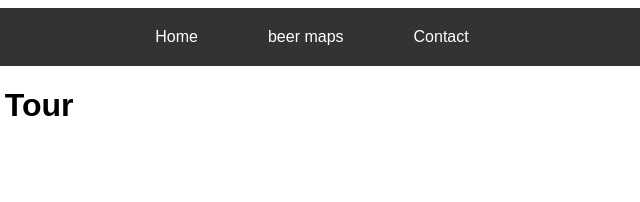
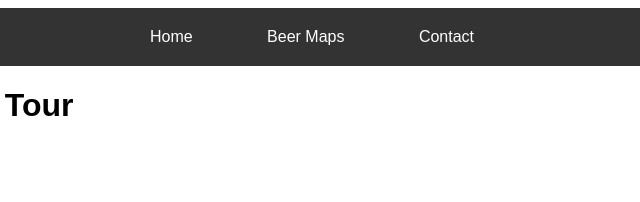
Before and after one commit to T3CHNRD/brewery-tour, a plain HTML site: page index.html in a window 1280 px wide. Shown: the full height of the page, 328-968 px from the left. Drawn offline with Linux system fonts and the light colour scheme.

Commit message:
Update index.html

```diff
--- a/index.html
+++ b/index.html
@@ -4,6 +4,7 @@
     <meta charset="UTF-8">
     <meta name="viewport" content="width=device-width, initial-scale=1.0">
     <title>Beer Tour</title>
+    <link rel="icon" href="favicon.ico" type="image/x-icon"> <!-- Add favicon -->
     <style>
         body {
             font-family: Arial, sans-serif;
@@ -12,21 +13,24 @@
             background-color: #333;
             padding: 10px 0;
         }
+        nav {
+            text-align: center; /* Center navigation items */
+        }
         nav ul {
             list-style-type: none;
             margin: 0;
             padding: 0;
-            display: flex;
-            justify-content: center;
+            display: inline-block; /* Display navigation items inline */
         }
         nav ul li {
+            display: inline; /* Display list items inline */
             margin: 0 15px;
         }
         nav ul li a {
             color: white;
             text-decoration: none;
             padding: 10px 20px;
-            display: block;
+            display: inline-block;
         }
         nav ul li a:hover {
             background-color: #555;
@@ -38,7 +42,7 @@
         <nav>
             <ul>
                 <li><a href="index.html">Home</a></li>
-                <li><a href="breweries_mapV3.html" title="beer map">beer maps</a></li>
+                <li><a href="breweries_mapV3.html" title="View Beer Maps">Beer Maps</a></li>
                 <li><a href="contact.html">Contact</a></li>
             </ul>
         </nav>
```
